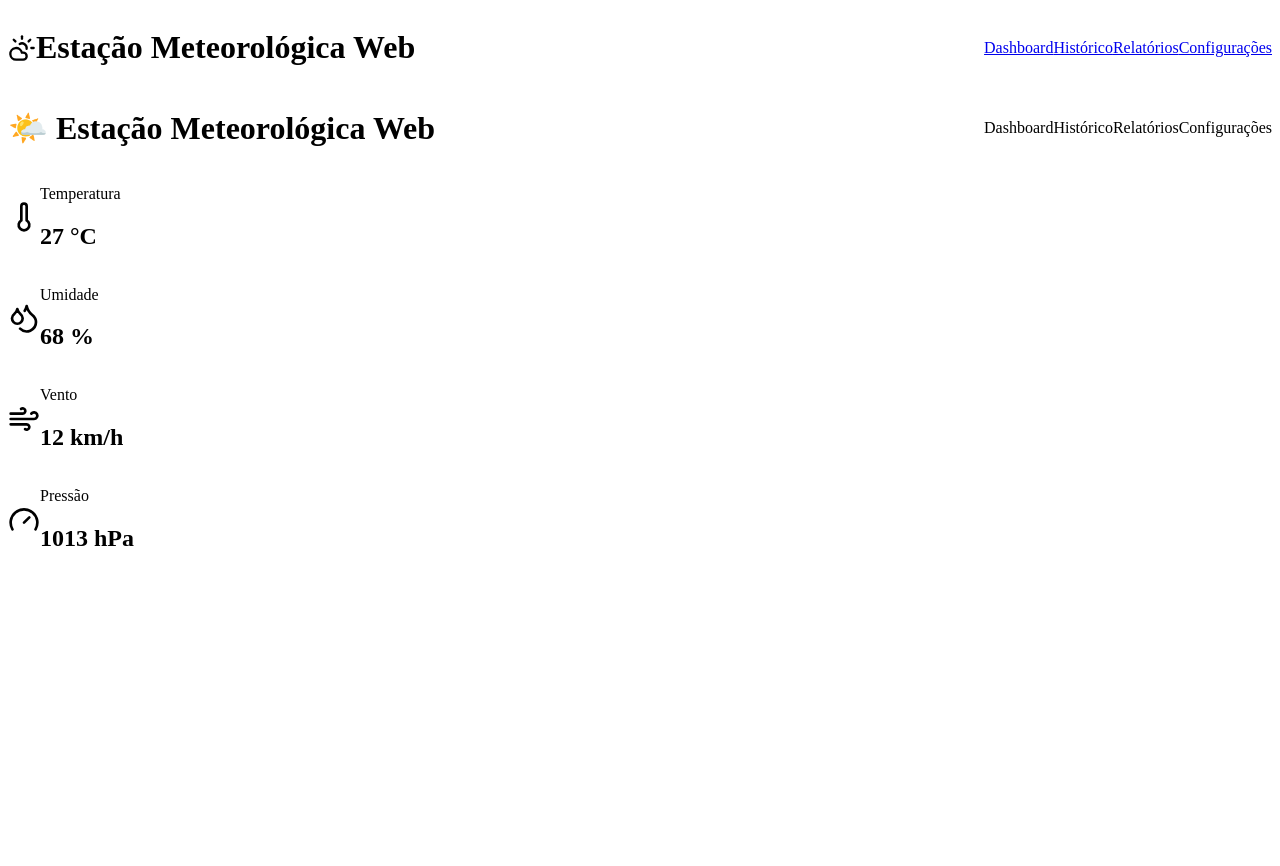
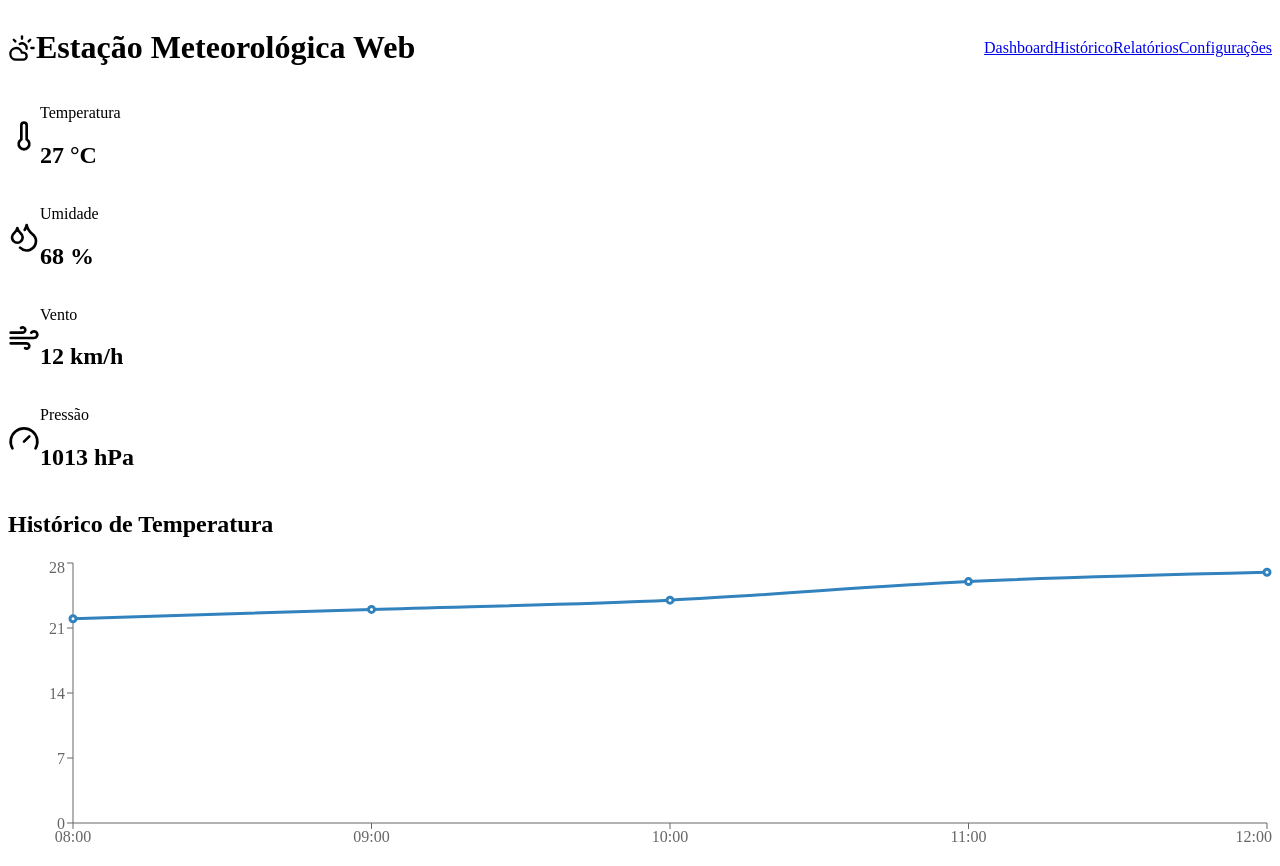
Before and after one commit to theuscosta7/Estacao-Meteorologica-IFPE, a React (Vite) app in the folder estacao-meteorologica/: page / in a window 1280 px wide. Before the commit the page ends 816 px from the top, so only its background shows below. Built offline with nearby package versions, Linux system fonts and the light colour scheme.

Commit message:
dashboard meteorológico funcional

```diff
--- a/estacao-meteorologica/package.json
+++ b/estacao-meteorologica/package.json
@@ -12,7 +12,8 @@
   "dependencies": {
     "lucide-react": "^0.562.0",
     "react": "^19.2.0",
-    "react-dom": "^19.2.0"
+    "react-dom": "^19.2.0",
+    "recharts": "^3.6.0"
   },
   "devDependencies": {
     "@eslint/js": "^9.39.1",
--- a/estacao-meteorologica/src/App.jsx
+++ b/estacao-meteorologica/src/App.jsx
@@ -1,61 +1,73 @@
+import { useEffect, useState } from "react"
 import WeatherCard from "./components/WeatherCard"
 import Header from "./components/Header"
 import { Thermometer, Droplets, Wind, Gauge } from "lucide-react"
+import { getWeatherData } from "./services/weatherService"
+import WeatherChart from "./components/WeatherChart"
+import { getWeatherHistory } from "./services/historyService"
 
 function App() {
+  const [weather, setWeather] = useState({
+    temperature: 0,
+    humidity: 0,
+    wind: 0,
+    pressure: 0,
+  })
+
+  const [history, setHistory] = useState([])
+
+  useEffect(() => {
+    async function loadWeather() {
+      const data = await getWeatherData()
+      setWeather(data)
+    }
+
+    loadWeather()
+    setHistory(getWeatherHistory())
+  }, [])
+
   return (
-    <div className="min-h-screen bg-slate-100 p-6">
+    <div className="min-h-screen bg-slate-100">
+      {/* Header */}
+      <Header />
 
-      <Header />
-      {/* Header */}
-      <header className="mb-6 flex items-center justify-between">
-        <h1 className="text-2xl font-bold text-slate-800">
-          🌤️ Estação Meteorológica Web
-        </h1>
-
-        <nav className="space-x-6 text-slate-600 font-medium">
-          <a className="hover:text-blue-600 cursor-pointer">Dashboard</a>
-          <a className="hover:text-blue-600 cursor-pointer">Histórico</a>
-          <a className="hover:text-blue-600 cursor-pointer">Relatórios</a>
-          <a className="hover:text-blue-600 cursor-pointer">Configurações</a>
-        </nav>
-      </header>
-
-      {/* Conteúdo principal */}
-      <main className="grid grid-cols-1 sm:grid-cols-2 lg:grid-cols-4 gap-6">
-
+      {/* Cards */}
+      <main className="p-6 grid grid-cols-1 sm:grid-cols-2 lg:grid-cols-4 gap-6">
         <WeatherCard
           title="Temperatura"
-    value="27"
+          value={weather.temperature}
           unit="°C"
           icon={<Thermometer size={32} />}
         />
 
         <WeatherCard
           title="Umidade"
-    value="68"
+          value={weather.humidity}
           unit="%"
           icon={<Droplets size={32} />}
         />
 
         <WeatherCard
           title="Vento"
-    value="12"
+          value={weather.wind}
           unit="km/h"
           icon={<Wind size={32} />}
         />
 
         <WeatherCard
           title="Pressão"
-    value="1013"
+          value={weather.pressure}
           unit="hPa"
           icon={<Gauge size={32} />}
         />
-
       </main>
 
+      {/* Gráfico */}
+      <section className="p-6">
+        <WeatherChart data={history} />
+      </section>
     </div>
-  );
+  )
 }
 
-export default App;
+export default App
--- /dev/null
+++ b/estacao-meteorologica/src/components/WeatherChart.jsx
@@ -0,0 +1,40 @@
+import {
+  LineChart,
+  Line,
+  XAxis,
+  YAxis,
+  Tooltip,
+  ResponsiveContainer,
+} from "recharts"
+
+export default function WeatherChart({ data }) {
+
+  if (!data || data.length === 0) {
+    return (
+      <div className="bg-white rounded-2xl p-6 shadow text-slate-500">
+        Carregando histórico...
+      </div>
+    )
+  }
+
+  return (
+    <div className="bg-white rounded-2xl p-6 shadow">
+      <h2 className="text-lg font-semibold mb-4 text-slate-700">
+        Histórico de Temperatura
+      </h2>
+
+      <ResponsiveContainer width="100%" height={300}>
+        <LineChart data={data}>
+          <XAxis dataKey="time" />
+          <YAxis />
+          <Tooltip />
+          <Line
+            type="monotone"
+            dataKey="temperature"
+            strokeWidth={3}
+          />
+        </LineChart>
+      </ResponsiveContainer>
+    </div>
+  )
+}
--- /dev/null
+++ b/estacao-meteorologica/src/services/historyService.js
@@ -0,0 +1,9 @@
+export function getWeatherHistory() {
+  return [
+    { time: "08:00", temperature: 22 },
+    { time: "09:00", temperature: 23 },
+    { time: "10:00", temperature: 24 },
+    { time: "11:00", temperature: 26 },
+    { time: "12:00", temperature: 27 },
+  ]
+}
--- /dev/null
+++ b/estacao-meteorologica/src/services/weatherService.js
@@ -0,0 +1,12 @@
+export function getWeatherData() {
+  return new Promise((resolve) => {
+    setTimeout(() => {
+      resolve({
+        temperature: 27,
+        humidity: 68,
+        wind: 12,
+        pressure: 1013,
+      })
+    }, 1000)
+  })
+}
```
Also changed, not shown: 1 other file (tests, documents, lock files or other folders). Lines whose indentation alone changed are shown as unchanged.
